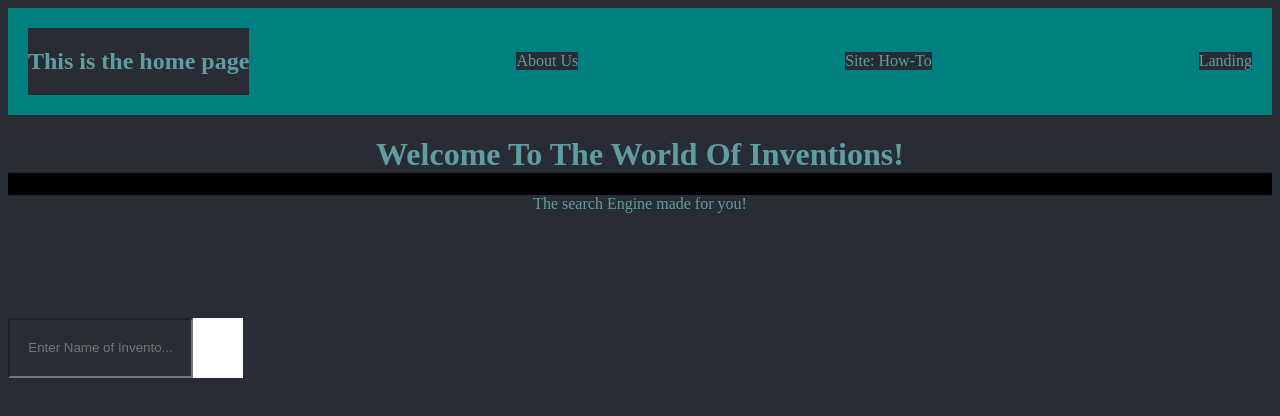
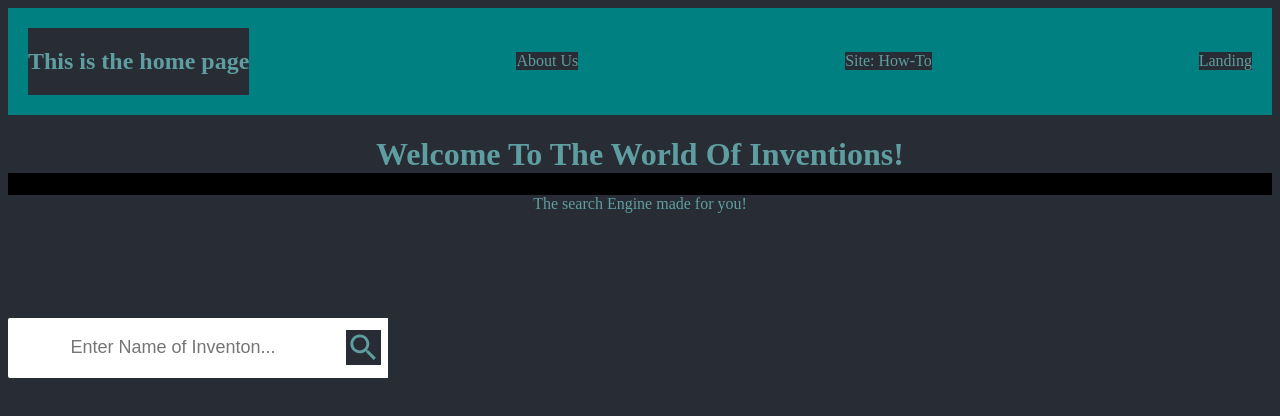
Before and after one commit to bd6981/invention, a React (Create React App) app: page / in a window 1280 px wide. Shown: the top 416 px of the page. Built offline with nearby package versions, Linux system fonts and the light colour scheme.

Commit message:
built searchbar and working on filter element

```diff
--- a/package.json
+++ b/package.json
@@ -5,6 +5,7 @@
   "dependencies": {
     "@emotion/react": "^11.10.5",
     "@emotion/styled": "^11.10.5",
+    "@mui/icons-material": "^5.10.9",
     "@mui/material": "^5.10.13",
     "@testing-library/jest-dom": "^5.16.5",
     "@testing-library/react": "^13.4.0",
--- a/src/Components/App/App.js
+++ b/src/Components/App/App.js
@@ -5,8 +5,8 @@ import About from '../About/About'
 import HowTo from "../HowTo/HowTo"
 import Landing from "../Landing/Landing"
 import "./App.css"
-import SearchBar from "../SearchBar/SearchBar"
-import FakeDate from "../Data/FakeData.json";
+
+
 
 const App = () => {
 
--- a/src/Components/Home/Home.js
+++ b/src/Components/Home/Home.js
@@ -1,7 +1,7 @@
 import React from "react"
 import './Home.css';
 import SearchBar from "../SearchBar/SearchBar";
-import  "../Data/FakeData.json";
+import FakeData from "../Data/Data.json";
 const Home = () => {
     return (
       <div>
@@ -10,7 +10,7 @@ const Home = () => {
             <p>The search Engine made for you!</p>
         </header>
         <main>
-            <SearchBar placeholder="Enter Name of Invento..." data={JSON}/>
+            <SearchBar placeholder="Enter Name of Inventon..." data={FakeData}/>
 
         </main>
 
--- a/src/Components/SearchBar/SearchBar.js
+++ b/src/Components/SearchBar/SearchBar.js
@@ -1,16 +1,45 @@
-import React from 'react'
+import React, {useState} from 'react'
 import './SearchBar.css'
+import SearchIcon from '@mui/icons-material/Search';
 
 function SearchBar({placeholder,data}) {
+    const [filteredData, setFilteredData] = useState([]);
+
+{/* ===\/==My Filter Component(Display dataResult: filters through like data)=\/== */}
+        const handleFilter = (event) => {
+        const searchWord = event.target.value
+        const newFilter=data.filter((value) => {
+            return value.title.includes(searchWord);
+        });
+        setFilteredData(newFilter);
+    };
+{/*---------------------------------------------------------------------------- */}
+
   return (
-    <div classNAme= 'search'>
+    <div className= 'search'>
+{/* ===\/===My SearchBar component eith a placeholder and icon===\/== */}
         <div className='searchInput'>
-            <input type='text' placeholder={placeholder}/>
-            <div className='searchIcon'></div>
+            <input type='text' placeholder={placeholder} onChange={handleFilter}/>
+            <div className='searchIcon'><SearchIcon/></div>
         </div>
-        <div className='dataResults'></div>
+{/*---------------------------------------------------------------------------- */}
+
+{/*Display Data grab data, loop through element, value.title displays title for each*/}
+        {filteredData.length != 0 && (
+
+        <div className ='dataResult'>
+        {filteredData.map((value, key) => {
+{/* ==\/====<a> allows me to link element the value==\/== */}
+          return (
+          <a className= 'dataItem' href={value.link} target="_blank">
+           <p>{value.title}</p>
+            </a>
+          );
+          })}
+        </div>
+        )}
     </div>
-  )
+  );
 }
 
 export default SearchBar
```
Also changed, not shown: src/Components/Data/Data.json (renamed from src/Components/Data/FakeData.json), 1 other file (tests, documents, lock files or other folders).
